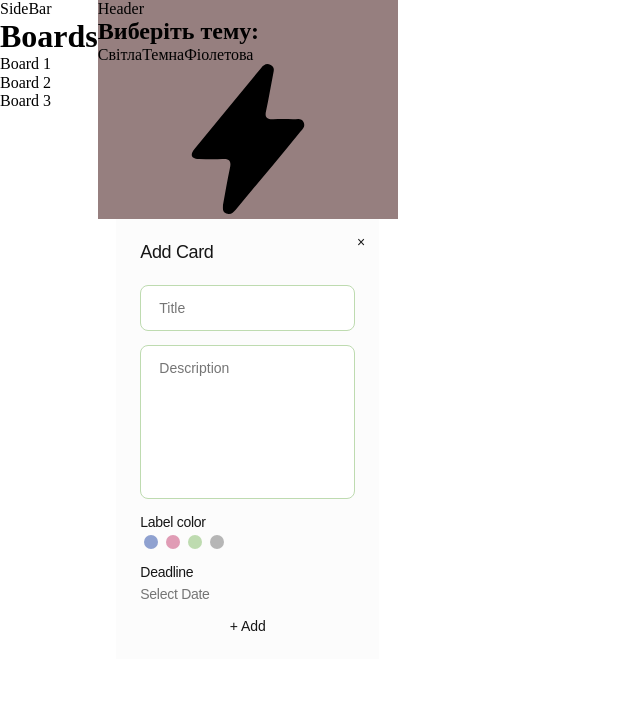
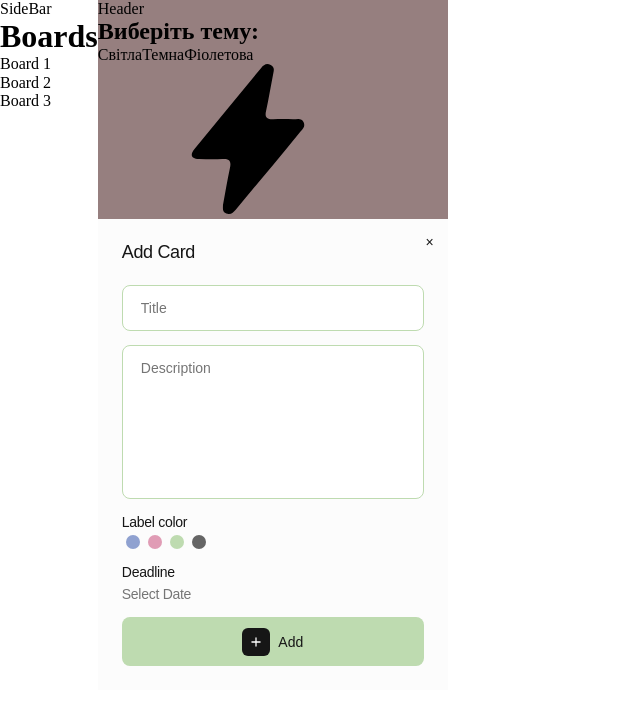
Before and after one commit to d1zzyroma/front-end, a React (Vite) app: page /home/1 in a window 1280 px wide. Shown: the top 704 px of the page, without its empty margins (0-640 px from the left). Built offline with nearby package versions, Linux system fonts and the light colour scheme; a web font is replaced by a local one.

Commit message:
next add

```diff
--- a/src/App.css
+++ b/src/App.css
@@ -15,6 +15,8 @@
   --label-green: #bedbb0;
   --label-grey: rgba(22, 22, 22, 0.3);
   --text-selected-day: #161616;
+  --add-btn: #ffffff;
+  --hover-btn: #9dc888;
 }
 
 /* Для темної теми */
@@ -30,6 +32,8 @@
   --text-secondary: rgba(255, 255, 255, 0.5);
   --bg-screen: #1f1f1f;
   --text-selected-day: #1f1f1f;
+  --add-btn: #ffffff;
+  --hover-btn: #9dc888;
 }
 
 /* Для фіолетової теми */
@@ -45,7 +49,10 @@
   --text-secondary: rgba(22, 22, 22, 0.8);
   --bg-screen: #ecedfd;
   --text-selected-day: #fcfcfc;
+  --add-btn: #161616;
+  --hover-btn: #7b7ede;
 }
+
 /* .datePicker {
   width: 100% !important;
   padding: 8px !important;
@@ -125,7 +132,7 @@
 
 .react-datepicker__week {
   display: flex !important;
-  gap: 10px !important;
+  gap: 0px !important;
   /* grid-template-columns: repeat(7, 1fr) !important; */
   /* column-gap: 10px !important; */
 }
@@ -162,6 +169,15 @@
 .react-datepicker__time-name .react-datepicker__day--selected {
   background-color: var(--primary-main) !important;
   color: white;
+  border-radius: 50% !important;
+  width: 24px !important;
+  height: 24px !important;
+}
+.react-datepicker__time-name .react-datepicker__day--selected ::before {
+  z-index: -1 !important;
+  background: #ffffff !important;
+  width: 24px !important;
+  height: 24px !important;
 }
 
 .react-datepicker__day:hover {
@@ -173,6 +189,7 @@
   align-items: center !important;
   width: 24px !important;
   height: 24px !important;
+  transition: none !important;
 }
 
 .react-datepicker__day--selected,
--- a/src/components/AddCard/AddCard.jsx
+++ b/src/components/AddCard/AddCard.jsx
@@ -3,6 +3,7 @@ import { Formik, Form, Field } from "formik";
 import * as Yup from "yup";
 import DatePicker from "react-datepicker";
 import "react-datepicker/dist/react-datepicker.css";
+import SvgIcon from "../SvgIcon/SvgIcon.jsx";
 
 const AddCardForm = () => {
   const initialValues = {
@@ -26,7 +27,7 @@ const AddCardForm = () => {
     { color: "#8fa1d0", priority: "low" },
     { color: "#e09cb5", priority: "medium" },
     { color: "#bedbb0", priority: "high" },
-    { color: "rgba(22, 22, 22, 0.3)", priority: "without" },
+    { color: "#656565", priority: "without" },
   ];
 
   return (
@@ -91,8 +92,11 @@ const AddCardForm = () => {
                 />
               </div>
 
-              <button type="submit" className="add-button">
-                + Add
+              <button type="submit" className={s.btn}>
+                <div className={s.btnplus}>
+                  <SvgIcon id="icon-plus" className={s.btnicon} />
+                </div>{" "}
+                <p className={s.btntext}>Add</p>
               </button>
             </Form>
           )}
--- a/src/components/AddCard/AddCard.module.css
+++ b/src/components/AddCard/AddCard.module.css
@@ -74,147 +74,42 @@
   border: 2px solid transparent; /* Стандартная граница */
   cursor: pointer;
   transition: all 0.2s;
+  z-index: 100;
 }
 
 .colorButton.selectedColor {
   border-color: currentColor; /* Устанавливаем границу в цвет кнопки */
   box-shadow: inset 0 0 0 2px var(--primary-light); /* Внутренний круг */
 }
-.datePicker {
-  width: 100%;
-  padding: 8px;
-  border: 1px solid #666;
-  border-radius: 4px;
-  background-color: #2c2c2e;
-  color: #fff;
-}
-.react-datepicker {
+.btn {
   display: flex;
   justify-content: center;
-  border: 1px solid var(--primary-main);
+  gap: 8px;
+  align-items: center;
+  border-radius: 8px;
+  width: 302px;
+  height: 49px;
   background-color: var(--primary-main);
-  border-radius: 8px;
-  padding: 18px;
+  &:hover {
+    background: var(--hover-btn);
+  }
 }
-
-.react-datepicker-wrapper input {
-  position: relative;
-  border: none;
-  outline: none;
-  color: var(--primary-main);
-  background-color: transparent;
-  font-weight: 500;
-  font-size: 14px;
-  letter-spacing: -0.02em;
-  cursor: pointer;
-  width: 188px;
-  max-width: 280px;
-
-  caret-color: transparent;
+.btnplus {
+  background: var(--text-selected-day);
+  color: var(--add-btn);
+  border-radius: 6px;
+  width: 28px;
+  height: 28px;
+  display: flex;
+  align-items: center;
+  justify-content: center;
 }
-
-.react-datepicker-popper {
-  position: absolute;
-  left: 50% !important;
-  top: 50% !important;
-  transform: translate(-50%, -50%) !important;
-  will-change: transform;
+.btnicon {
+  stroke: var(--add-btn);
+  fill: none;
+  width: 14px;
+  height: 14px;
 }
-
-.react-datepicker__header {
-  border-bottom: none;
-  background-color: transparent;
+.btntext {
+  color: var(--text-selected-day);
 }
-
-.react-datepicker__month {
-  margin: 0.4em 0;
-}
-
-.react-datepicker__day--outside-month {
-  color: var(--primary-main) !important;
-}
-
-.react-datepicker__month-container {
-}
-
-.react-datepicker__current-month {
-  font-weight: 600;
-  font-size: 16px;
-  letter-spacing: -0.02em;
-  border-bottom: 1px solid var(--primary-main);
-  padding-bottom: 14px;
-  color: var(--primary-main);
-}
-
-.react-datepicker__week {
-  display: grid;
-  grid-template-columns: repeat(7, 1fr);
-  column-gap: 10px;
-}
-
-.react-datepicker__day-names {
-  font-weight: 600;
-  margin-top: 5px;
-  display: flex;
-  justify-content: space-between;
-  font-size: 14px;
-}
-.react-datepicker__day-name {
-  color: var(--primary-main);
-}
-
-.react-datepicker__day {
-  font-weight: 400;
-  font-size: 14px;
-  line-height: 24px;
-  letter-spacing: -0.02em;
-  width: 24px;
-  height: 24px;
-  border-radius: 50%;
-  margin: 0;
-
-  color: var(--primary-main);
-}
-
-.react-datepicker__day--today {
-  border: 1px solid var(--primary-main);
-  border-radius: 50%;
-  margin: 0;
-}
-
-.react-datepicker__day--selected {
-  background-color: var(--primary-main) !important;
-  color: white;
-}
-
-.react-datepicker__day:hover {
-  background-color: grey;
-  color: white;
-  border-radius: 50%;
-}
-
-.react-datepicker__day--keyboard-selected {
-  background-color: transparent;
-}
-
-.react-datepicker__navigation {
-  align-items: center;
-  background: none;
-  display: flex;
-  justify-content: center;
-  text-align: center;
-  cursor: pointer;
-  position: absolute;
-  top: 20px;
-  padding: 0;
-  border: none;
-  z-index: 1;
-  height: 32px;
-  width: 32px;
-  text-indent: -999em;
-  overflow: hidden;
-}
-
-.react-datepicker__navigation-icon::before {
-  border-color: var(--primary-main);
-}
```
